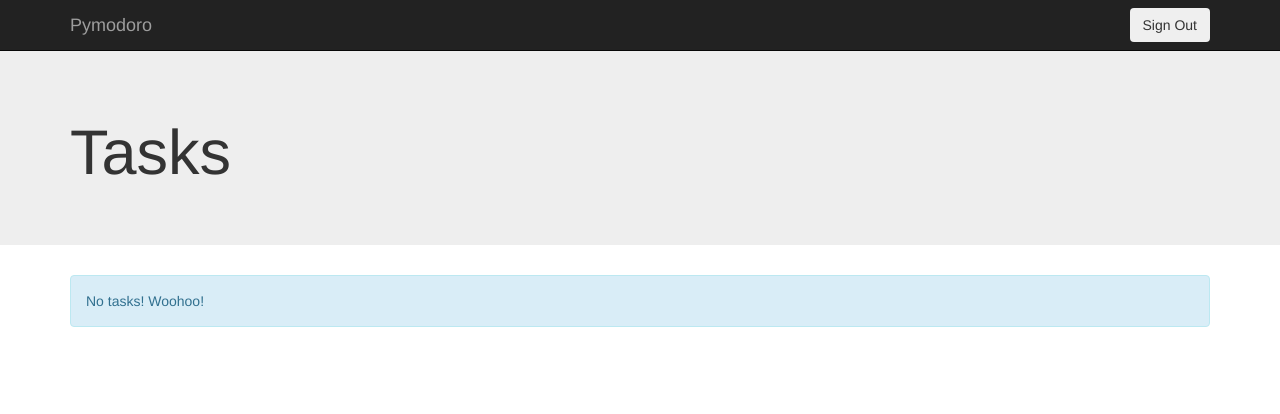
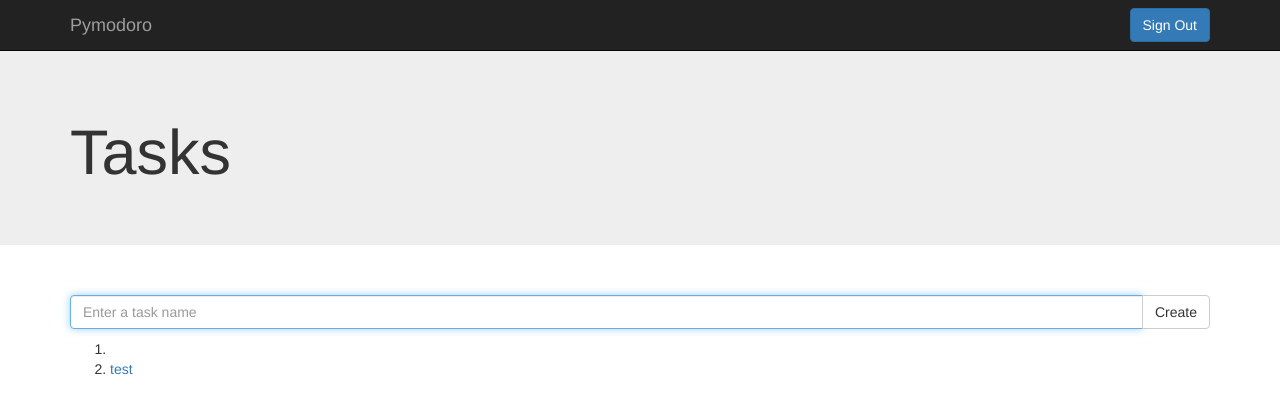
Before and after one commit to deelin/py-modoro, a Django app: page /tasks/ in a window 1280 px wide. Shown: the top 414 px of the page. Run offline with Django 3.2, Linux system fonts and the light colour scheme; a user stored in the database is signed in; data comes from the database, SQL or seed files in the repository; both versions use the stored data as it was after the commit; some libraries are stand-ins or nearby versions.

Commit message:
Allow for user based tasks and creation of tasks. Next is editing/deleting tasks. Then timers

```diff
--- a/pymodoro/pymodoro/settings.py
+++ b/pymodoro/pymodoro/settings.py
@@ -31,7 +31,7 @@
 # Application definition
 
 LOGIN_URL = ''
-LOGIN_REDIRECT_URL = '/tasks'
+LOGIN_REDIRECT_URL = '/'
 STATIC_URL = '/static/'
 
 INSTALLED_APPS = (
--- a/pymodoro/pymodoro/urls.py
+++ b/pymodoro/pymodoro/urls.py
@@ -29,7 +29,11 @@
     }),
 
     # Tasks
-    url(r'^tasks/$', 'tasks.views.index', name='index'),
+    url(r'^tasks/$', 'tasks.views.list_tasks', name='list'),
+    url(r'^tasks/new$', 'tasks.views.create_task', name='create'),
+    url(r'^tasks/$', 'tasks.views.get_task', name='get'),
+    url(r'^tasks/$', 'tasks.views.update_task', name='update'),
+    url(r'^tasks/$', 'tasks.views.delete_task', name='delete'),
 
     # Timers
 ]
--- a/pymodoro/tasks/models.py
+++ b/pymodoro/tasks/models.py
@@ -1,8 +1,32 @@
+from django.contrib.auth.models import User
 from django.db import models
 
 class Task(models.Model):
     name = models.CharField(max_length=1024*16)
+    user = models.ForeignKey(User)
+    pomodoros = models.IntegerField(default=0)
     total_time = models.IntegerField(default=0)
 
     def __unicode__(self):
         return self.name
+
+'''
+Timer States
+
+We only need two: READY and STARTED
+
+If READY -> You can start the timer. Move timer to STARTED
+If STARTED -> After time finishes, increment pomodoro count.
+              Move timer back to READY state
+
+If you try to start a STARTED timer, you simply start the
+time again and move to READY is it finishes.
+'''
+
+#STARTED = "STARTED"
+#READY = "READY"
+
+class Timer(models.Model):
+    task = models.ForeignKey(Task)
+    timestamp = models.DateTimeField(auto_now_add=True)
+    #action = models.CharField(max_length=1, choices=TASK_RUN_ACTION_CHOICE)
--- a/pymodoro/tasks/templates/tasks/base.html
+++ b/pymodoro/tasks/templates/tasks/base.html
@@ -15,49 +15,19 @@
   <body>
     <nav class="navbar navbar-inverse navbar-fixed-top">
       <div class="container">
-        <div class="navbar-header">
-          <button type="button" class="navbar-toggle collapsed" data-toggle="collapse" data-target="#navbar" aria-expanded="false" aria-controls="navbar">
-            <span class="sr-only">Toggle navigation</span>
-            <span class="icon-bar"></span>
-            <span class="icon-bar"></span>
-            <span class="icon-bar"></span>
-          </button>
-          <a class="navbar-brand" href="#">Pymodoro</a>
-        </div>
-
-        <div id="navbar" class="navbar-collapse collapse">
-
-        {% if user.is_authenticated %}
-          <form class="navbar-form navbar-right" method="post" action="{% url 'logout' %}">
-            {% csrf_token %}
-            <input type="hidden" name="next" value="{{ next }}" />
-            <button type="submit" class="btn btn-failure">Sign Out</button>
-          </form>
-        {% else %}
-          <form class="navbar-form navbar-right" method="post" action="{% url 'login' %}">
-            {% csrf_token %}
-            <div class="form-group">
-              <input type="text" id="id_username" name="username" placeholder="Username" class="form-control">
-            </div>
-            <div class="form-group">
-              <input type="password" id="id_password" name="password" placeholder="Password" class="form-control">
-            </div>
-            <input type="hidden" name="next" value="{{ next }}" />
-            <button type="submit" value="login" class="btn btn-success">Sign in</button>
-          </form>
-        {% endif %}
-        </div>
+        {% include "tasks/nav_accounts.html" %}
       </div>
     </nav>
     {% block alerts %}{% endblock alerts %}
 
-    <!-- Main jumbotron for a primary marketing message or call to action -->
+    <!-- Title Area -->
     <div class="jumbotron">
       <div class="container">
         {% block welcome %}{% endblock welcome %}
       </div>
     </div>
 
+    <!-- Content Container -->
     <div class="container">
       {% block content %}{%endblock content %}
     </div> <!-- /container -->
--- a/pymodoro/tasks/templates/tasks/home.html
+++ b/pymodoro/tasks/templates/tasks/home.html
@@ -1,11 +1,6 @@
 {% extends "tasks/base.html" %}
 
 {% block alerts %}
-{% if created_user %}
-  <div class="alert alert-success" role="alert">
-    <p>Congratulations! Your account has been created. You may now sign in.</p>
-  </div>
-{% endif %}
 {% if form.errors %}
   <div class="alert alert-danger" role="alert">
     <p>Your username and password didn't match. Please try again.</p>
--- a/pymodoro/tasks/templates/tasks/index.html
+++ /dev/null
@@ -1,19 +0,0 @@
-{% extends "tasks/base.html" %}
-
-{% block welcome %}
-<h1>Tasks</h1>
-{% endblock %}
-
-{% block content %}
-{% if task_list %}
-  <ol>
-    {% for task in task_list %}
-      <li><a href="/tasks/{{task.id}}/">{{task.name}}</a></li>
-    {% endfor %}
-  </ol>
-{% else %}
-  <div class="alert alert-info" role="alert">
-    <p>No tasks! Woohoo!</p>
-  </div>
-{% endif %}
-{% endblock %}
--- /dev/null
+++ b/pymodoro/tasks/templates/tasks/list_tasks.html
@@ -0,0 +1,33 @@
+{% extends "tasks/base.html" %}
+
+{% block welcome %}
+<h1>Tasks</h1>
+{% endblock %}
+
+{% block content %}
+<!-- tasks header -->
+<h2 class="sub-header">
+  <div>
+    <form method="POST" action="{% url 'create' %}">
+      {% csrf_token %}
+      <div class="input-group">
+        <input type="text" name="taskname" class="form-control" autofocus="true" placeholder="Enter a task name" required>
+          <span class="input-group-btn">
+            <button class="btn btn-default" type="submit">Create</button>
+          </span>
+        </div>
+    </form>
+  </div>
+</h2>
+{% if tasks %}
+  <ol>
+    {% for task in tasks %}
+      <li><a href="/tasks/{{task.id}}/">{{task.name}}</a></li>
+    {% endfor %}
+  </ol>
+{% else %}
+  <div class="alert alert-info" role="alert">
+    <p>No tasks! Woohoo!</p>
+  </div>
+{% endif %}
+{% endblock %}
--- /dev/null
+++ b/pymodoro/tasks/templates/tasks/nav_accounts.html
@@ -0,0 +1,31 @@
+<div class="navbar-header">
+    <button type="button" class="navbar-toggle collapsed" data-toggle="collapse" data-target="#navbar" aria-expanded="false" aria-controls="navbar">
+        <span class="sr-only">Toggle navigation</span>
+        <span class="icon-bar"></span>
+        <span class="icon-bar"></span>
+        <span class="icon-bar"></span>
+    </button>
+    <a class="navbar-brand" href="#">Pymodoro</a>
+</div>
+
+<div id="navbar" class="navbar-collapse collapse">
+    {% if user.is_authenticated %}
+    <form class="navbar-form navbar-right" method="post" action="{% url 'logout' %}">
+        {% csrf_token %}
+        <input type="hidden" name="next" value="{{ next }}" />
+        <button type="submit" class="btn btn-primary">Sign Out</button>
+    </form>
+    {% else %}
+    <form class="navbar-form navbar-right" method="post" action="{% url 'login' %}">
+        {% csrf_token %}
+        <div class="form-group">
+            <input type="text" id="id_username" name="username" placeholder="Username" class="form-control">
+        </div>
+        <div class="form-group">
+            <input type="password" id="id_password" name="password" placeholder="Password" class="form-control">
+        </div>
+        <input type="hidden" name="next" value="{{ next }}" />
+        <button type="submit" value="login" class="btn btn-success">Sign in</button>
+    </form>
+    {% endif %}
+</div>
--- a/pymodoro/tasks/views.py
+++ b/pymodoro/tasks/views.py
@@ -2,25 +2,58 @@
 from django.contrib.auth.decorators import login_required
 from django.contrib.auth.models import User
 from django.http import HttpResponse, HttpResponseRedirect
-from django.shortcuts import render
+from django.shortcuts import redirect, render
+
 from forms import UserForm
+from models import Task
 
 def home(request):
-    print "HOME"
+    if request.user.is_authenticated():
+        return redirect('list')
     return render(request, 'tasks/home.html')
 
-@login_required
-def index(request):
-    print "INDEX"
-    return render(request, 'tasks/index.html')
-
 def create_user(request):
-    print "CREATE_USER"
     if request.method == "POST":
         form = UserForm(request.POST)
         if form.is_valid():
-            new_user = User.objects.create_user(**form.cleaned_data)
-            return HttpResponseRedirect('/')
+            # Save new user
+            User.objects.create_user(**form.cleaned_data)
+
+            # Auth user and login user. Redirect to home
+            post = request.POST
+            user = authenticate(username=post['username'], password=post['password'])
+            login(request, user)
+            return redirect('tasks.views.home')
     else:
         form = UserForm()
     return render(request, 'tasks/create_user.html', {'form': form})
+
+@login_required
+def list_tasks(request, template_name='tasks/list_tasks.html'):
+    print request.user.id
+    user = User.objects.get(pk=request.user.id)
+    tasks = Task.objects.filter(user=user)
+    return render(request, template_name, {'tasks': tasks})
+
+@login_required
+def create_task(request):
+    if request.method == 'POST':
+        task_name = request.POST['taskname']
+        if task_name:
+            user = User.objects.get(pk=request.user.id)
+            task = Task.objects.create(user=user)
+            task.name = task_name
+            task.save()
+    return redirect('home')
+
+@login_required
+def get_task(request, template_name='tasks/get_tasks.html'):
+    return render(request, template_name)
+
+@login_required
+def update_task(request, template_name='tasks/update_tasks.html'):
+    return render(request, template_name)
+
+@login_required
+def delete_task(request, template_name='tasks/delete_tasks.html'):
+    return render(request, template_name)
```
Also changed, not shown: pymodoro/decisions.txt (added, +15 -0 lines), pymodoro/db.sqlite3, pymodoro/tasks/migrations/0001_initial.py, pymodoro/tasks/templates/tasks/create_task.html (added), pymodoro/tasks/templates/tasks/tasks.html (deleted), 6 other files.
